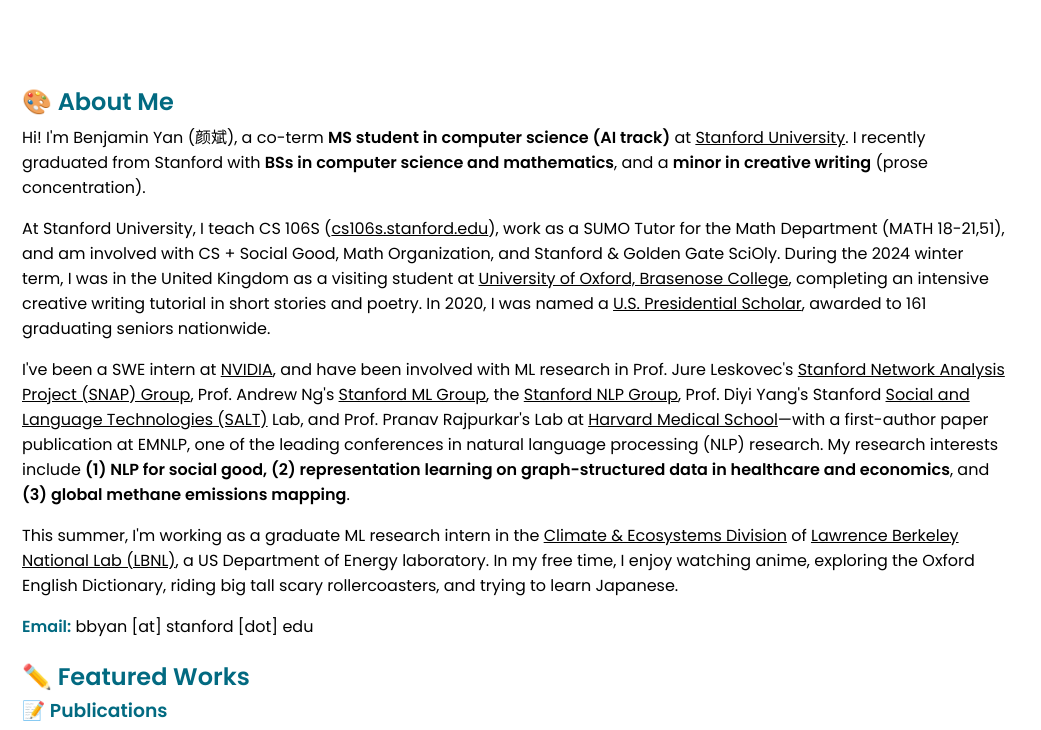
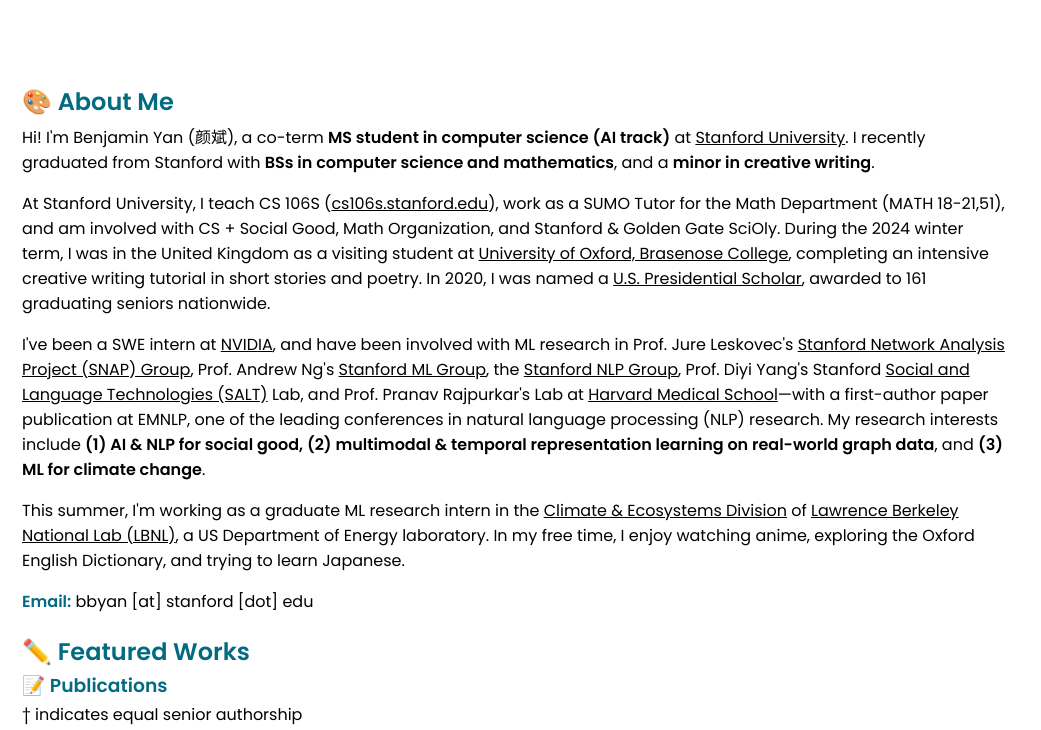
Before and after one commit to yanbenjamin/yanbenjamin.github.io, a plain HTML site: page index.html in a window 1280 px wide. Shown: the top 730 px of the page, 239-1280 px from the left. Drawn offline with Linux system fonts and the light colour scheme; some icons are missing.

Commit message:
update bio

```diff
--- a/index.html
+++ b/index.html
@@ -58,13 +58,13 @@
 
         <h2 style = "color:	#026a81; margin-bottom: 5px">🎨 About Me</h2>
 
-        <p style = "margin-top: 0px">Hi! I'm Benjamin Yan (颜斌), a co-term <b>MS student in computer science (AI track)</b> at <u>Stanford University</u>. I recently graduated from Stanford with <b>BSs in computer science and mathematics</b>, and a <b>minor in creative writing</b> (prose concentration).</p>
+        <p style = "margin-top: 0px">Hi! I'm Benjamin Yan (颜斌), a co-term <b>MS student in computer science (AI track)</b> at <u>Stanford University</u>. I recently graduated from Stanford with <b>BSs in computer science and mathematics</b>, and a <b>minor in creative writing</b>.</p>
 
         <p>At Stanford University, I teach CS 106S (<a style = "text-decoration: none; color: black;" href = "https://cs106s.stanford.edu"><u>cs106s.stanford.edu</u></a>), work as a SUMO Tutor for the Math Department (MATH 18-21,51), and am involved with CS + Social Good, Math Organization, and Stanford & Golden Gate SciOly. During the 2024 winter term, I was in the United Kingdom as a visiting student at <u>University of Oxford, Brasenose College</u>, completing an intensive creative writing tutorial in short stories and poetry. In 2020, I was named a <u>U.S. Presidential Scholar</u>, awarded to 161 graduating seniors nationwide.</p>
 
-        <p>I've been a SWE intern at <u>NVIDIA</u>, and have been involved with ML research in Prof. Jure Leskovec's <u>Stanford Network Analysis Project (SNAP) Group</u>, Prof. Andrew Ng's <u>Stanford ML Group</u>, the <u>Stanford NLP Group</u>, Prof. Diyi Yang's Stanford <u> Social and Language Technologies (SALT)</u> Lab, and Prof. Pranav Rajpurkar's Lab at <u>Harvard Medical School</u>—with a first-author paper publication at EMNLP, one of the leading conferences in natural language processing (NLP) research. My research interests include <b>(1) NLP for social good, (2) representation learning on graph-structured data in healthcare and economics</b>, and <b>(3) global methane emissions mapping</b>.</p>
+        <p>I've been a SWE intern at <u>NVIDIA</u>, and have been involved with ML research in Prof. Jure Leskovec's <u>Stanford Network Analysis Project (SNAP) Group</u>, Prof. Andrew Ng's <u>Stanford ML Group</u>, the <u>Stanford NLP Group</u>, Prof. Diyi Yang's Stanford <u> Social and Language Technologies (SALT)</u> Lab, and Prof. Pranav Rajpurkar's Lab at <u>Harvard Medical School</u>—with a first-author paper publication at EMNLP, one of the leading conferences in natural language processing (NLP) research. My research interests include <b>(1) AI & NLP for social good, (2) multimodal & temporal representation learning on real-world graph data</b>, and <b>(3) ML for climate change</b>.
 
-        <p>This summer, I'm working as a graduate ML research intern in the <u>Climate & Ecosystems Division</u>  of <u>Lawrence Berkeley National Lab (LBNL)</u>, a US Department of Energy laboratory. In my free time, I enjoy watching anime, exploring the Oxford English Dictionary, riding big tall scary rollercoasters, and trying to learn Japanese.</p>
+        <p>This summer, I'm working as a graduate ML research intern in the <u>Climate & Ecosystems Division</u>  of <u>Lawrence Berkeley National Lab (LBNL)</u>, a US Department of Energy laboratory. In my free time, I enjoy watching anime, exploring the Oxford English Dictionary, and trying to learn Japanese.</p>
 
         <p><b style = "color: #026a81">Email:</b> bbyan [at] stanford [dot] edu</p>
 
@@ -95,7 +95,7 @@
         <p style = "margin-top: 0px; margin-bottom: 0px"><em>Stanford English and Creative Writing Senior Anthology, June 2024</em></p>
 
         <p style = "margin-bottom: 0px; margin-top: 20px; color: black"><b>Twin Prime Conjecture (novel manuscript)</b></a></p>
-        <p style = "margin-top: 0px; margin-bottom: 0px"><em>A 94,000-word work of fiction written entirely in one month for NaNoWriMo, Nov 2023</em></p>
+        <p style = "margin-top: 0px; margin-bottom: 0px"><em>A 94,000-word/320-page work of Y.A. fiction written entirely in one month for NaNoWriMo, Nov 2023</em></p>
 
         <h2 style = "color: #026a81; margin-bottom: 0px">📚 My Bookshelf</h2>
         <ul style = "margin-top: 5px; margin-bottom: 4px">
```
Also changed, not shown: 1 other file.
